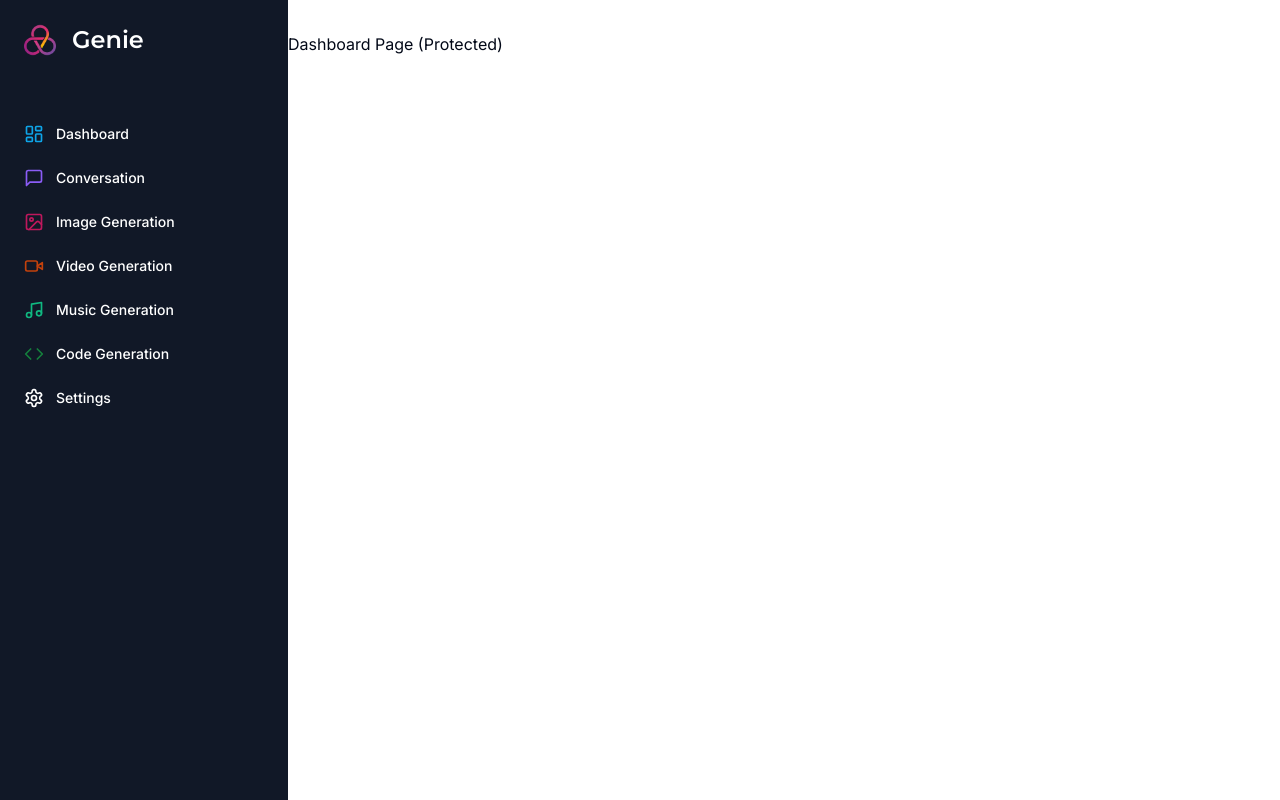
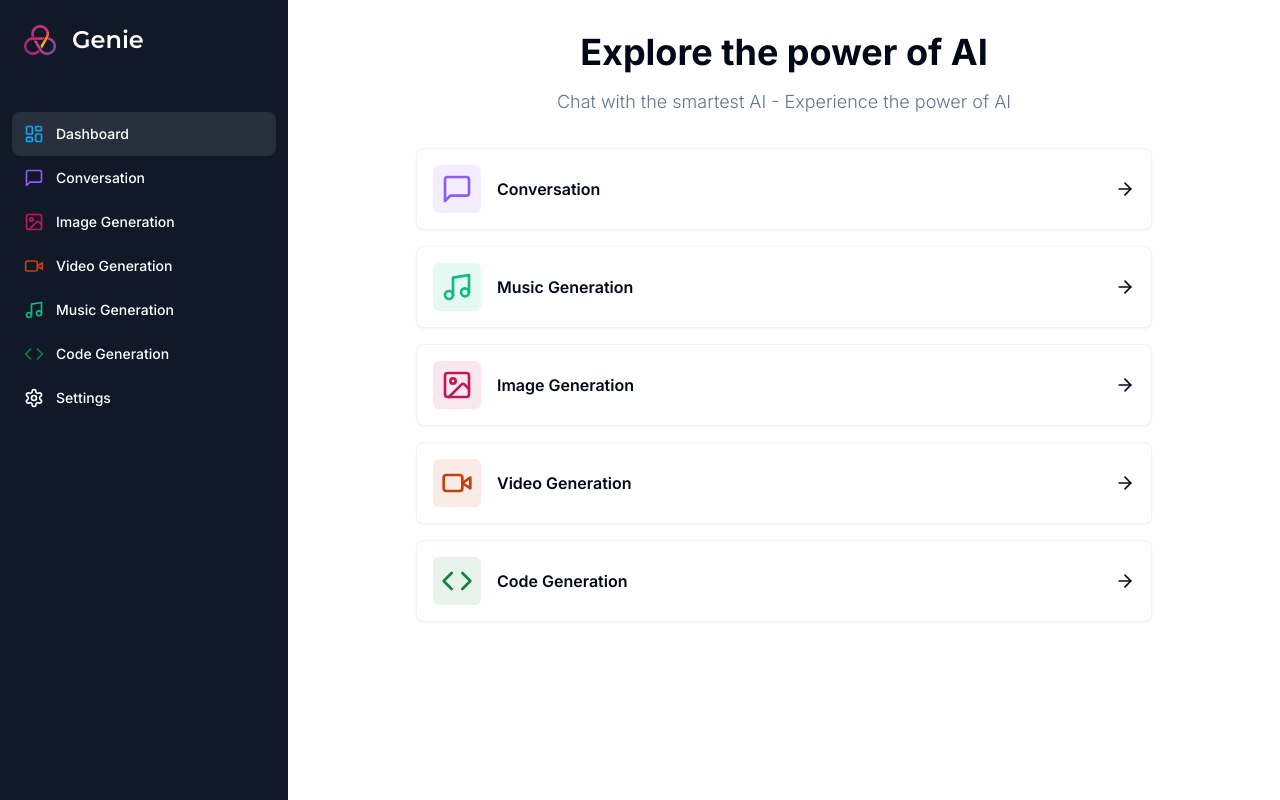
Before and after one commit to manjul22/genie-ai-saas, a Next.js app: page /dashboard in a window 1280 px wide. Built offline with nearby package versions, Linux system fonts and the light colour scheme.

Commit message:
dashboard creation

```diff
--- a/app/(dashboard)/(routes)/dashboard/page.tsx
+++ b/app/(dashboard)/(routes)/dashboard/page.tsx
@@ -1,9 +1,78 @@
+"use client";
+import { Card } from "@/components/ui/card";
+import { cn } from "@/lib/utils";
+import { ArrowRight, MessageSquare, Music, ImageIcon, VideoIcon, Code } from "lucide-react";
+import { useRouter } from "next/navigation";
 
+const tools = [
+  {
+    label: "Conversation",
+    icon: MessageSquare,
+    color: "text-violet-500",
+    bgColor: "bg-violet-500/10",
+    href: "/conversation"
+  },
+  {
+    label: "Music Generation",
+    icon: Music,
+    color: "text-emerald-500",
+    bgColor: "bg-emerald-500/10",
+    href: "/music"
+  },
+  {
+    label: "Image Generation",
+    icon: ImageIcon,
+    color: "text-pink-700",
+    bgColor: "bg-pink-700/10",
+    href: "/image"
+  },
+  {
+    label: "Video Generation",
+    icon: VideoIcon,
+    color: "text-orange-700",
+    bgColor: "bg-orange-700/10",
+    href: "/video"
+  },
+  {
+    label: "Code Generation",
+    icon: Code,
+    color: "text-green-700",
+    bgColor: "bg-green-700/10",
+    href: "/code"
+  },
+]
 
 const DashboardPage = () => {
+  const router = useRouter();
   return (
     <div>
-    <p>Dashboard Page (Protected)</p>
+      <div className="mb-8 space-y-4">
+        <h2 className="text-2xl md:text-4xl font-bold text-center">
+          Explore the power of AI
+        </h2>
+        <p className="text-muted-foreground font-light text-sm md:text-lg text-center">
+          Chat with the smartest AI - Experience the power of AI
+        </p>
+      </div>
+      <div className="px-4 md:px-20 lg:px-32 space-y-4">
+        {tools.map((tool) => (
+          <Card
+          onClick={() => router.push(tool.href)}
+            key={tool.href}
+            className="p-4 border-black/5 flex items-center justify-between hover:shadow-md transition cursor-pointer"
+          >
+            <div className="flex items-center gap-x-4">
+              <div className={cn("p-2 w-fit rounded-md", tool.bgColor)}>
+                <tool.icon className={cn("w-8 h-8", tool.color)} />
+              </div>
+              <div className="font-semibold">
+                {tool.label}
+              </div>
+            </div>
+            <ArrowRight className="w-5 h-5" />
+          </Card>
+        ))}
+      </div>
     </div>
   )
 }
--- a/components/sidebar.tsx
+++ b/components/sidebar.tsx
@@ -6,6 +6,7 @@
 import { Montserrat } from "next/font/google";
 import { cn } from '@/lib/utils';
 import {LayoutDashboard,MessageSquare,ImageIcon,VideoIcon,Music,Code,Settings} from "lucide-react";
+import { usePathname } from "next/navigation";
 
 const montserrat = Montserrat({ weight: "600", subsets: ["latin"] });
 
@@ -54,6 +55,7 @@
 ]
 
 const Sidebar = () => {
+    const pathname = usePathname();
     return (
         <div className='space-y-4 py-4 flex flex-col h-full
         bg-[#111827] text-white'>
@@ -75,8 +77,10 @@
                         <Link
                         href={route.href}
                         key={route.href}
-                        className='text-sm group flex p-3 w-full justify-start font-medium
-                        cursor-pointer hover:text-white hover:bg-white/10 rounded-lg transition'
+                        className={cn("text-sm group flex p-3 w-full justify-start font-medium cursor-pointer hover:text-white hover:bg-white/10 rounded-lg transition",
+                        pathname === route.href ? "text-white bg-white/10" :
+                        "textzinc-400"
+                        )}
                         >
                             <div className='flex items-center flex-1'>
                                 <route.icon className={cn("h-5 w-5 mr-3",route.color)}/>
--- /dev/null
+++ b/components/ui/card.tsx
@@ -0,0 +1,79 @@
+import * as React from "react"
+
+import { cn } from "@/lib/utils"
+
+const Card = React.forwardRef<
+  HTMLDivElement,
+  React.HTMLAttributes<HTMLDivElement>
+>(({ className, ...props }, ref) => (
+  <div
+    ref={ref}
+    className={cn(
+      "rounded-lg border bg-card text-card-foreground shadow-sm",
+      className
+    )}
+    {...props}
+  />
+))
+Card.displayName = "Card"
+
+const CardHeader = React.forwardRef<
+  HTMLDivElement,
+  React.HTMLAttributes<HTMLDivElement>
+>(({ className, ...props }, ref) => (
+  <div
+    ref={ref}
+    className={cn("flex flex-col space-y-1.5 p-6", className)}
+    {...props}
+  />
+))
+CardHeader.displayName = "CardHeader"
+
+const CardTitle = React.forwardRef<
+  HTMLParagraphElement,
+  React.HTMLAttributes<HTMLHeadingElement>
+>(({ className, ...props }, ref) => (
+  <h3
+    ref={ref}
+    className={cn(
+      "text-2xl font-semibold leading-none tracking-tight",
+      className
+    )}
+    {...props}
+  />
+))
+CardTitle.displayName = "CardTitle"
+
+const CardDescription = React.forwardRef<
+  HTMLParagraphElement,
+  React.HTMLAttributes<HTMLParagraphElement>
+>(({ className, ...props }, ref) => (
+  <p
+    ref={ref}
+    className={cn("text-sm text-muted-foreground", className)}
+    {...props}
+  />
+))
+CardDescription.displayName = "CardDescription"
+
+const CardContent = React.forwardRef<
+  HTMLDivElement,
+  React.HTMLAttributes<HTMLDivElement>
+>(({ className, ...props }, ref) => (
+  <div ref={ref} className={cn("p-6 pt-0", className)} {...props} />
+))
+CardContent.displayName = "CardContent"
+
+const CardFooter = React.forwardRef<
+  HTMLDivElement,
+  React.HTMLAttributes<HTMLDivElement>
+>(({ className, ...props }, ref) => (
+  <div
+    ref={ref}
+    className={cn("flex items-center p-6 pt-0", className)}
+    {...props}
+  />
+))
+CardFooter.displayName = "CardFooter"
+
+export { Card, CardHeader, CardFooter, CardTitle, CardDescription, CardContent }
```
